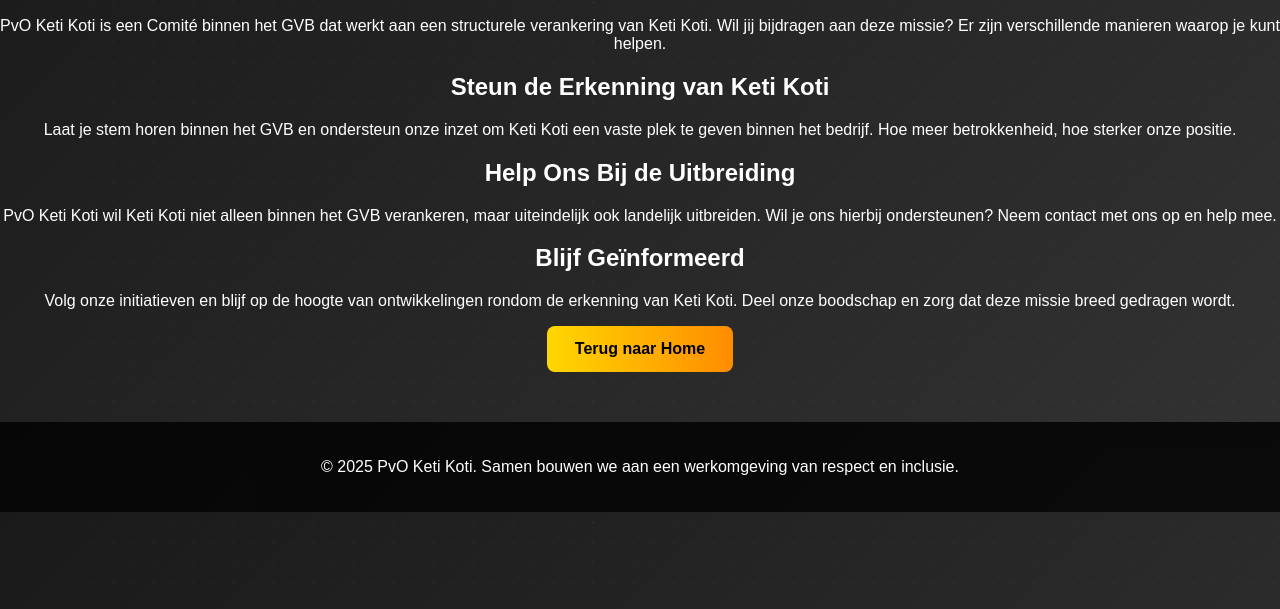
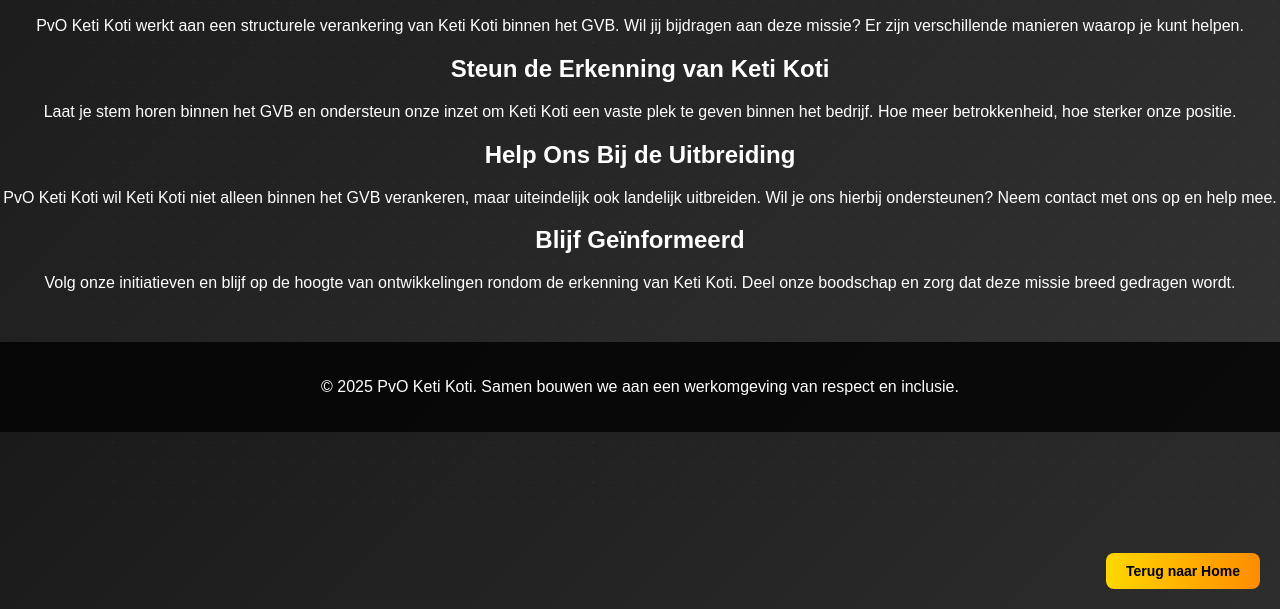
Before and after one commit to BornInSuriname/PvO-Keti-Koti, a plain HTML site: page bijdragen.html in a window 1280 px wide. Shown: the part 191-800 px from the top of the page. Drawn offline with Linux system fonts and the light colour scheme.

Commit message:
Update bijdragen.html

```diff
--- a/bijdragen.html
+++ b/bijdragen.html
@@ -31,7 +31,7 @@
     <section>
         <h1>Hoe Jij Kan Bijdragen</h1>
         <p>
-            PvO Keti Koti is een Comité binnen het GVB dat werkt aan een structurele verankering van Keti Koti. Wil jij bijdragen aan deze missie? Er zijn verschillende manieren waarop je kunt helpen.
+            PvO Keti Koti werkt aan een structurele verankering van Keti Koti binnen het GVB. Wil jij bijdragen aan deze missie? Er zijn verschillende manieren waarop je kunt helpen.
         </p>
         <h2>Steun de Erkenning van Keti Koti</h2>
         <p>
@@ -45,10 +45,11 @@
         <p>
             Volg onze initiatieven en blijf op de hoogte van ontwikkelingen rondom de erkenning van Keti Koti. Deel onze boodschap en zorg dat deze missie breed gedragen wordt.
         </p>
-        <a href="index.html" class="cta-button">Terug naar Home</a>
     </section>
     <footer>
         <p>&copy; 2025 PvO Keti Koti. Samen bouwen we aan een werkomgeving van respect en inclusie.</p>
     </footer>
+    <!-- "Terug naar Home" knop -->
+    <a href="index.html" class="terug-naar-home">Terug naar Home</a>
 </body>
 </html>
```
